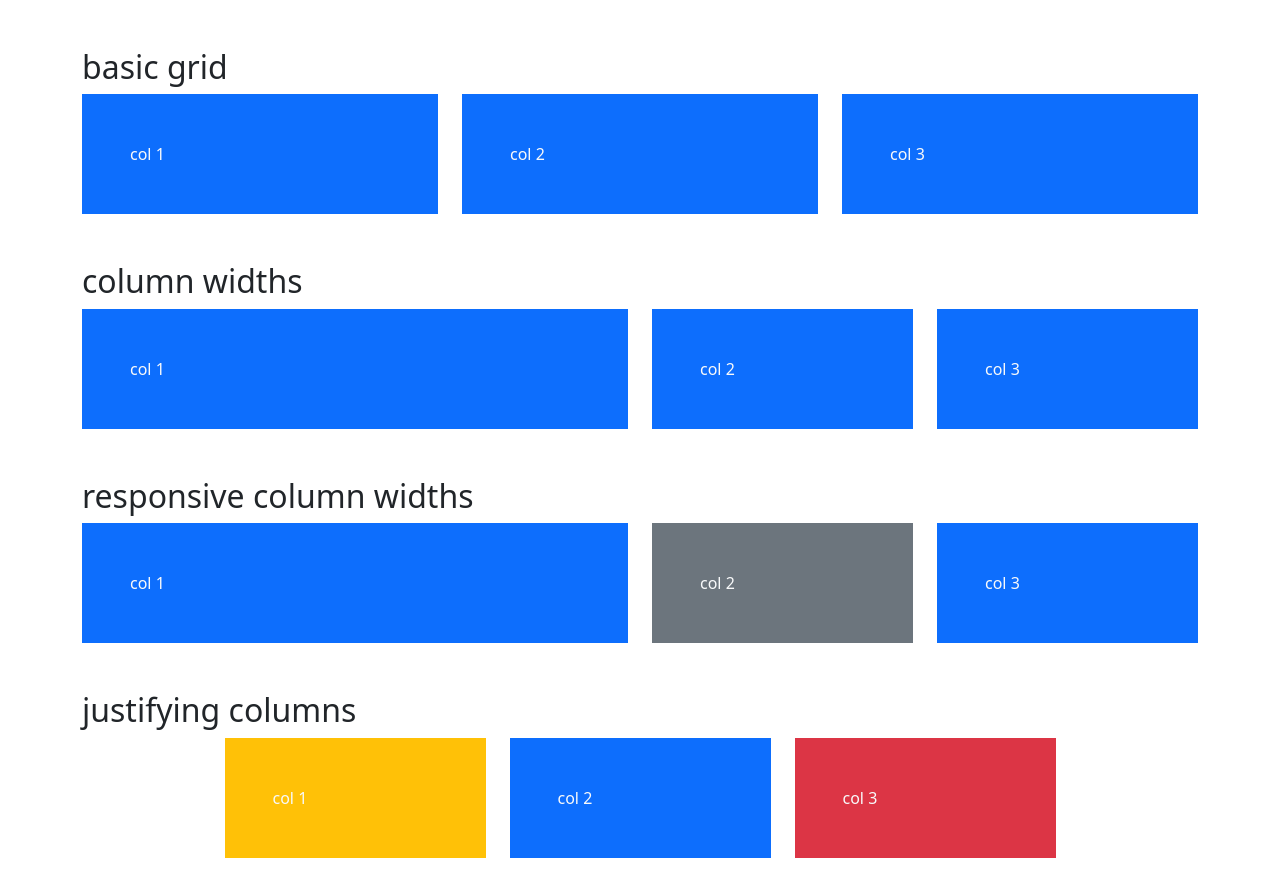
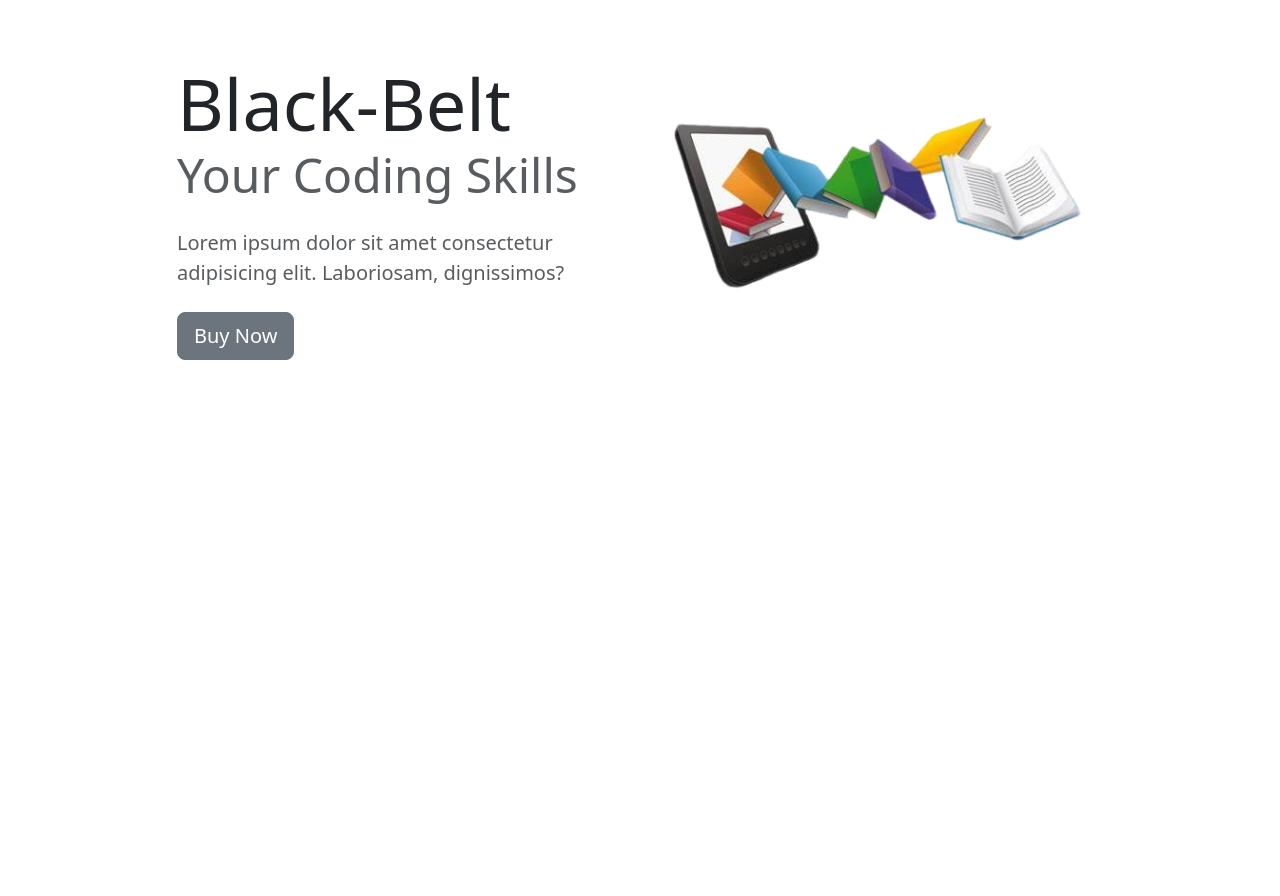
Before and after one commit to vector-gru/ebook_web, a plain HTML site: page index.html in a window 1280 px wide. After the commit the page ends 800 px from the top, so only its background shows below. Drawn offline with nearby package versions, Linux system fonts and the light colour scheme.

Commit message:
grid layout_2

```diff
--- a/index.html
+++ b/index.html
@@ -9,75 +9,49 @@
       integrity="sha384-QWTKZyjpPEjISv5WaRU9OFeRpok6YctnYmDr5pNlyT2bRjXh0JMhjY6hW+ALEwIH"
       crossorigin="anonymous"
     />
-    <!-- <style>
-      body {
-        margin: 20px;
-      }
-    </style> -->
+    <style>
+        section{
+          padding: 60px 0;
+        }
+      </style>
     <title>eBook</title>
   </head>
   <body>
-    <div class="container-lg my-5">
-      <h2>basic grid</h2>
-      <div class="row">
-        <div class="col">
-          <div class="p-5 bg-primary text-light">col 1</div>
+    <!-- navbar -->
+
+
+  <!-- main image & intro text -->
+  <section id="intro">
+    <div class="container-lg">
+      <div class="row g-4 justify-content-center align-items-center">
+        <div class="col-md-5 text-center text-md-start">
+          <h1>
+            <div class="display-2">Black-Belt</div>
+            <div class="display-5 text-muted">Your Coding Skills</div>
+          </h1>
+          <p class="lead my-4 text-muted">Lorem ipsum dolor sit amet consectetur adipisicing elit. Laboriosam, dignissimos?</p>
+          <a href="#pricing" class="btn btn-secondary btn-lg">Buy Now</a>
         </div>
-        <div class="col">
-          <div class="p-5 bg-primary text-light">col 2</div>
-        </div>
-        <div class="col">
-          <div class="p-5 bg-primary text-light">col 3</div>
+        <div class="col-md-5 text-center d-none d-md-block">
+          <img src="/assets/images/img1.png" class="img-fluid" alt="ebook">
         </div>
       </div>
     </div>
+  </section>
 
-    <div class="container-lg my-5">
-      <h2>column widths</h2>
-      <div class="row">
-        <div class="col-6">
-          <div class="p-5 bg-primary text-light">col 1</div>
-        </div>
-        <div class="col-3">
-          <div class="p-5 bg-primary text-light">col 2</div>
-        </div>
-        <div class="col-3">
-          <div class="p-5 bg-primary text-light">col 3</div>
-        </div>
-      </div>
-    </div>
+  <!-- pricing plans -->
 
-    <div class="container-lg my-5">
-      <h2>responsive column widths</h2>
-      <div class="row gy-3">
-        <!-- manually change gutter using g{d}-{n} -->
-        <div class="col-sm-4 col-lg-6">
-          <div class="p-5 bg-primary text-light">col 1</div>
-        </div>
-        <div class="col-sm-4 col-lg-3">
-          <div class="p-5 bg-secondary text-light">col 2</div>
-        </div>
-        <div class="col-sm-4 col-lg-3">
-          <div class="p-5 bg-primary text-light">col 3</div>
-        </div>
-      </div>
-    </div>
 
-    <div class="container-lg my-5">
-      <h2>justifying columns</h2>
-      <div class="row justify-content-center">
-        <!-- j-c-end, j-c-start, j-c-between, j-c-around -->
-        <div class="col-md-3">
-          <div class="p-5 bg-warning text-light">col 1</div>
-        </div>
-        <div class="col-md-3">
-          <div class="p-5 bg-primary text-light">col 2</div>
-        </div>
-        <div class="col-md-3">
-          <div class="p-5 bg-danger text-light">col 3</div>
-        </div>
-      </div>
-    </div>
+  <!-- topics at a glance -->
+
+
+  <!-- reviews list -->
+
+
+  <!-- contact form -->
+
+
+  <!-- get updates / modal trigger -->
 
     <script
       src="https://cdn.jsdelivr.net/npm/bootstrap@5.3.3/dist/js/bootstrap.bundle.min.js"
```
